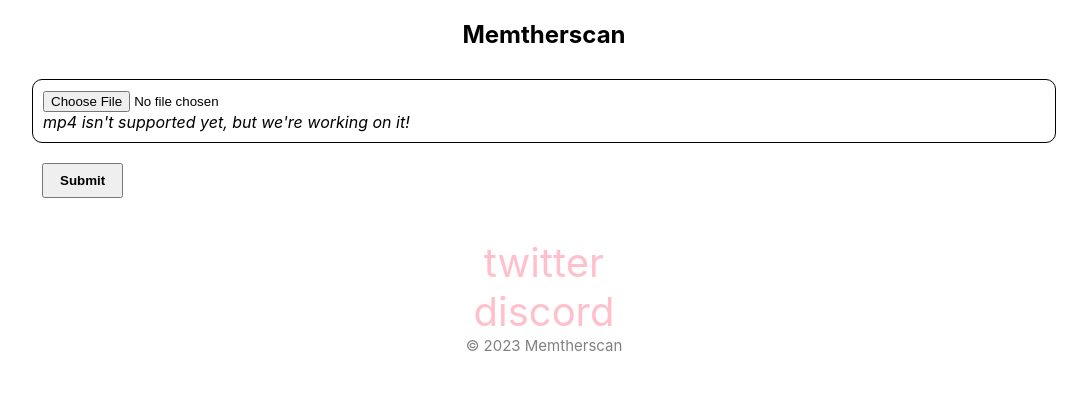
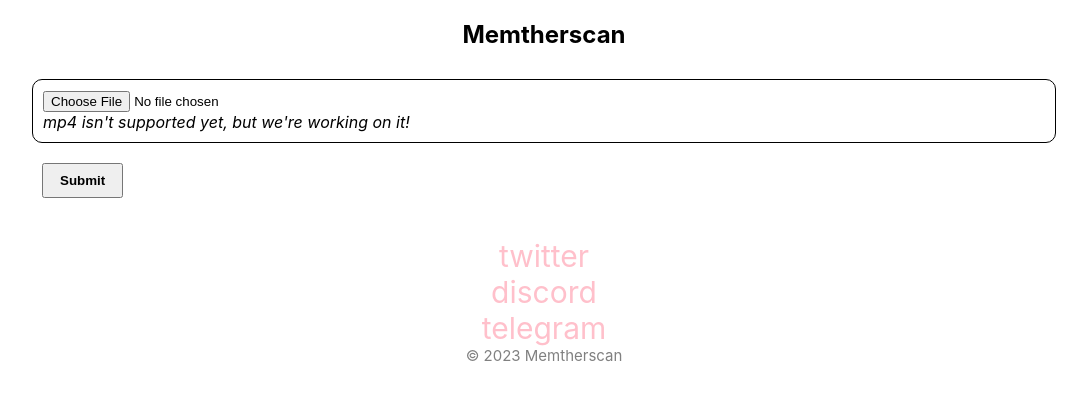
Before and after one commit to guzus/memtherscan-interface, a Next.js app: page /upload in a window 1280 px wide. Shown: the top 400 px of the page, without its empty margins (96-1183 px from the left). Built offline with nearby package versions, Linux system fonts and the light colour scheme.

Commit message:
link to telegram chat

```diff
--- a/components/footer/index.js
+++ b/components/footer/index.js
@@ -12,10 +12,13 @@ export default function Footer() {
     <FooterSection className="bg-dark text-center text-white">
       <div style={{ backgroundColor: "rgba(0, 0, 0, 0)", color: "white" }}>
         <Link href="https://twitter.com/memtherscan">
-          <div style={{ fontSize: "40px", color: "pink" }}>twitter</div>
+          <div style={{ fontSize: "30px", color: "pink" }}>twitter</div>
         </Link>
         <Link href="https://discord.gg/K4nFPbPHm">
-          <div style={{ fontSize: "40px", color: "pink" }}>discord</div>
+          <div style={{ fontSize: "30px", color: "pink" }}>discord</div>
+        </Link>
+        <Link href="https://t.me/+n8UUBiFa4d4xOTM1">
+          <div style={{ fontSize: "30px", color: "pink" }}>telegram</div>
         </Link>
 
         <p style={{ fontSize: "15px", color: "gray" }}>© 2023 Memtherscan</p>
```
